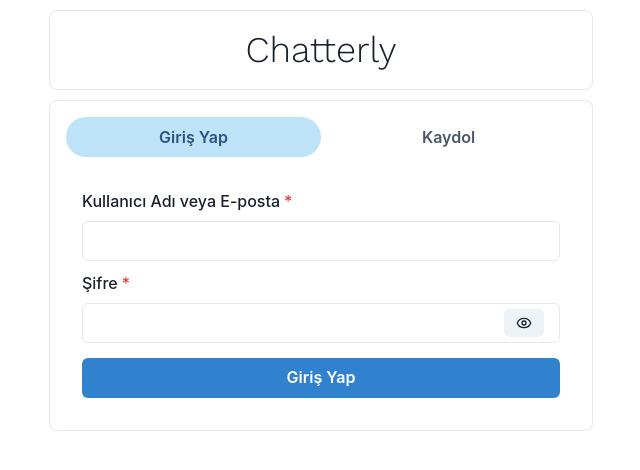
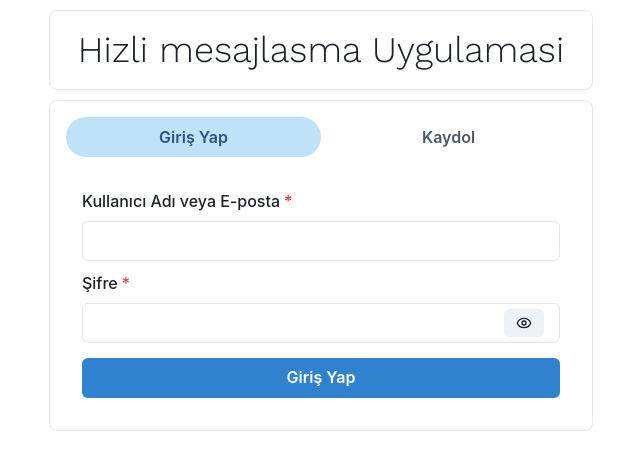
Before and after one commit to sedefcabuk/chat-app, a React (Create React App) app in the folder frontend/: page / in a window 1280 px wide. Shown: the top 470 px of the page, without its empty margins (319-959 px from the left). Built offline with nearby package versions, Linux system fonts and the light colour scheme; no server answers.

Commit message:
Ugulama ismi degistirildi

```diff
--- a/frontend/src/Pages/Homepage.js
+++ b/frontend/src/Pages/Homepage.js
@@ -35,7 +35,7 @@ function Homepage() {
         borderWidth="1px"
       >
         <Text fontSize="4xl" fontFamily="Work sans">
-          Chatterly
+          Hizli mesajlasma Uygulamasi
         </Text>
       </Box>
       <Box bg="white" w="100%" p={4} borderRadius="lg" borderWidth="1px">
```
Also changed, not shown: 2 other files (tests, documents, lock files or other folders).
